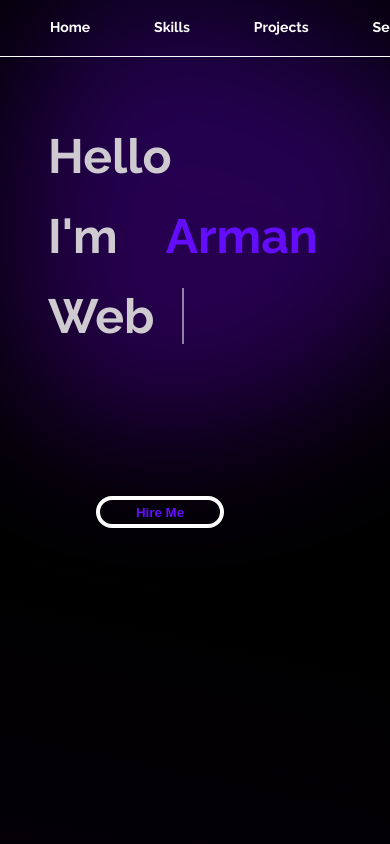
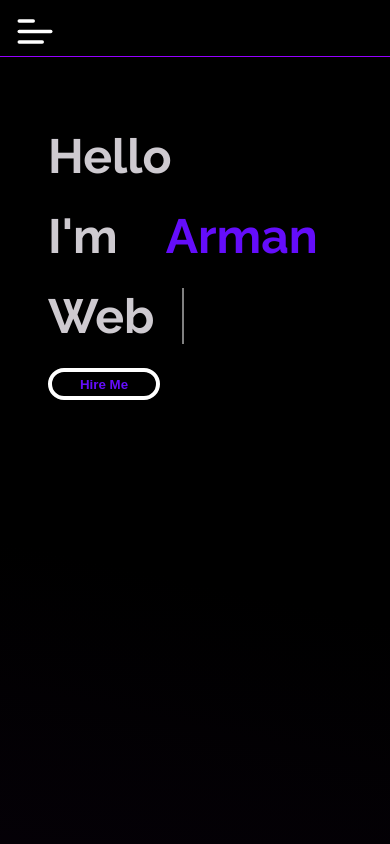
Before and after one commit to Arman6117/Portfolio_V2, a React (Create React App) app: page / in a window 390 px wide. Shown: the top 844 px of the page. Built offline with nearby package versions, Linux system fonts and the light colour scheme.

Commit message:
Navbar test

```diff
--- a/src/Components/Home/Home.scss
+++ b/src/Components/Home/Home.scss
@@ -161,22 +161,22 @@ $l_page_html_tx: rgba(95, 0, 169, 0.48);
   }
 }
 
-.gradient {
-  position: absolute;
-  --size: 450px;
-  --speed: 50s;
-  --easing: cubic-bezier(0.8, 0.2, 0.2, 0.8);
+// .gradient {
+//   position: absolute;
+//   --size: 450px;
+//   --speed: 50s;
+//   --easing: cubic-bezier(0.8, 0.2, 0.2, 0.8);
 
-  width: var(--size);
-  height: var(--size);
-  filter: blur(calc(var(--size) / 6));
-  background-image: linear-gradient(
-    hsla(265, 97%, 49%, 0.323),
-    hsla(271, 100%, 50%, 0.317)
-  );
-  animation: rotate var(--speed) var(--easing) alternate infinite;
-  border-radius: 30% 70% 70% 30% / 30% 30% 70% 70%;
-}
+//   width: var(--size);
+//   height: var(--size);
+//   filter: blur(calc(var(--size) / 6));
+//   background-image: linear-gradient(
+//     hsla(265, 97%, 49%, 0.323),
+//     hsla(271, 100%, 50%, 0.317)
+//   );
+//   animation: rotate var(--speed) var(--easing) alternate infinite;
+//   border-radius: 30% 70% 70% 30% / 30% 30% 70% 70%;
+// }
 
 @media (min-width: 720px) {
   .gradient {
@@ -207,7 +207,7 @@ $l_page_html_tx: rgba(95, 0, 169, 0.48);
 }
 
 //!MEDIA QUERIES
-@media screen and (max-width: 576px) {
+@media screen and (max-width: 481px) {
   .home {
     .txt {
       font-size: 3rem !important;
@@ -239,5 +239,15 @@ $l_page_html_tx: rgba(95, 0, 169, 0.48);
       width: 0;
       height: 0;
     }
+    .hire_btn
+    {
+      width: 7rem;
+      top: 23rem;
+      left: 3rem;
+    }
+    .gradient
+    {
+      visibility: hidden;
+    }
   }
 }
--- a/src/Components/Navbar/Navbar.jsx
+++ b/src/Components/Navbar/Navbar.jsx
@@ -1,17 +1,44 @@
 import React from "react";
 import { Link } from "react-scroll/modules";
 import "./Navbar.scss";
+import Toggle from "./Toggle/Toggle";
 
 const Navbar = () => {
+  const handleClick = (event) => {
+
+    const isClass = document.querySelector(".collapse").classList.contains("active")
+  switch(isClass)
+  {
+    case true:
+
+      document.querySelector(".collapse").classList.remove("active")
+      break;
+    case false:
+
+      document.querySelector(".collapse").classList.add("active")
+      break;
+      default:
+  }
+  }
+
+
+
+
   return (
     <>
       <div className="navbar">
-        <div className="nav-cnt">
-          <div className="nav-txt">Arman Patel</div>
-
+        {/* <div className="nav-cnt"> */}
+        <div className="nav-txt">Arman Patel</div>
+        <div className="t-btn">
+          <label for="check">
+            <input type="checkbox" id="check"  onClick={handleClick}/>
+            <span className="span"></span>
+            <span className="span"></span>
+            <span className="span"></span>
+          </label>
+        </div>
+        <div className="collapse">
           <div className="nav-link">
-
-
             <ul>
               <Link
                 spy={true}
--- a/src/Components/Navbar/Navbar.scss
+++ b/src/Components/Navbar/Navbar.scss
@@ -18,7 +18,7 @@ $c_btn_hvr: linear-gradient(
   position: fixed;
   z-index: 1;
   backdrop-filter: blur(12px);
-  .nav-cnt {
+
   display: flex;
 
   .nav-txt {
@@ -33,8 +33,8 @@ $c_btn_hvr: linear-gradient(
 
   .nav-link {
     color: white;
-      position: relative;
-      left: 12rem;
+    position: absolute;
+    left: 22rem;
     font-size: 14px;
     font-weight: bold;
     top: 5px;
@@ -57,12 +57,12 @@ $c_btn_hvr: linear-gradient(
     }
   }
 }
-}
+
 .n-line {
   width: 90%;
   position: absolute;
   height: 1px;
-    background: white;
+  background: rgb(149, 0, 255);
   top: 3.5rem;
   left: 3rem;
 }
@@ -90,34 +90,75 @@ $c_btn_hvr: linear-gradient(
 
 .t-btn {
   position: absolute;
-    left: 3rem;
+  left: 0rem;
   opacity: 0;
   pointer-events: none;
+
 }
 //!MEDIA QUERIES
 @media screen and (max-width: 481px) {
-    .navbar
+  .navbar {
+    width: 100vw !important;
+    backdrop-filter: none;
+    position: fixed !important;
+    // background: rgb(4, 0, 255);
+  }
+  .t-btn {
+    opacity: 1;
+    pointer-events: all;
+    z-index: 4;
+  }
+  .collapse {
+    width: 100vw !important;
+    height: 100vh !important;
+    // /* background-color: red; */
+    left: 0rem;
+    position: absolute !important;
+    z-index: 3;
+    backdrop-filter: blur(12px) !important ;
+  //  visibility: hidden;
+   pointer-events: none;
+    opacity: 0;
+    transition: all .4s ease-in-out;
+  }
+  .active
   {
-      width: 30rem !important;
-      position: fixed !important;
 
+    opacity: 1;
+   pointer-events: all;
   }
   .nav-txt {
     left: 20rem !important;
     font-size: 1.3rem !important;
     visibility: hidden;
   }
-    .c-btn
-    {
-      visibility: hidden;
+  .c-btn {
+
+    background: #78484800;
+    left: -.2rem !important;
+    top: 2rem !important;
+    font-size: 24px !important;
+    cursor: pointer;
+    &:hover {
+      background: none !important;
+      color: white;
+
+    }
   }
   .n-line {
-      width: 30rem !important;
+    width: 100vw !important;
     left: 0rem !important;
   }
-    .nav-link
+  .nav-link {
+    left: 6rem !important;
+    font-size: 24px !important;
+    top: 5rem !important;
+    ul
     {
-      left: -3.5rem !important;
+      gap: 4rem !important;
+    transition: all .4s ease-in-out;
+
+      flex-direction: column !important;
     }
-
   }
+}
--- /dev/null
+++ b/src/Components/Navbar/Toggle/Toggle.jsx
@@ -0,0 +1,22 @@
+import React from 'react'
+import "./Toggle.scss"
+const Toggle = (props) => {
+  const  handleClick = () => {
+
+
+    if (props.opacity === 0) {
+     props.element.style.opacity = "1"
+    } else {
+     props.element.style.opacity = "0"
+    }
+  }
+  return (
+    <>
+    <div onClick={handleClick}>
+
+    </div>
+    </>
+  )
+}
+
+export default Toggle
--- /dev/null
+++ b/src/Components/Navbar/Toggle/Toggle.scss
@@ -0,0 +1,61 @@
+
+
+  label{
+   display:flex;
+    flex-direction:column;
+    width:70px;
+    cursor:pointer;
+    transform: scale(.5);
+
+  }
+  label .span{
+    background: #fff;
+    border-radius:10px;
+    height:7px;
+    margin: 7px 0;
+    transition: .4s  cubic-bezier(0.68, -0.6, 0.32, 1.6);
+
+  }
+
+
+  .span:nth-of-type(1){
+    width:50%;
+
+  }
+
+  .span:nth-of-type(2){
+    width:100%;
+  }
+
+
+  .span:nth-of-type(3){
+    width:75%;
+
+  }
+
+
+  input[type="checkbox"]{
+    display:none;
+  }
+
+
+  input[type="checkbox"]:checked ~ .span:nth-of-type(1){
+    transform-origin:bottom;
+    transform:rotatez(45deg) translate(8px,0px)
+  }
+
+
+  input[type="checkbox"]:checked ~ .span:nth-of-type(2){
+
+    transform-origin:top;
+    transform:rotatez(-45deg)
+  }
+
+
+  input[type="checkbox"]:checked ~ .span:nth-of-type(3){
+
+    transform-origin:bottom;
+    width:50%;
+    transform: translate(30px,-11px) rotatez(45deg);
+
+  }
```
Also changed, not shown: src/Components/Skills/Skills.scss (+7 -0 lines). Lines whose indentation alone changed are shown as unchanged.
